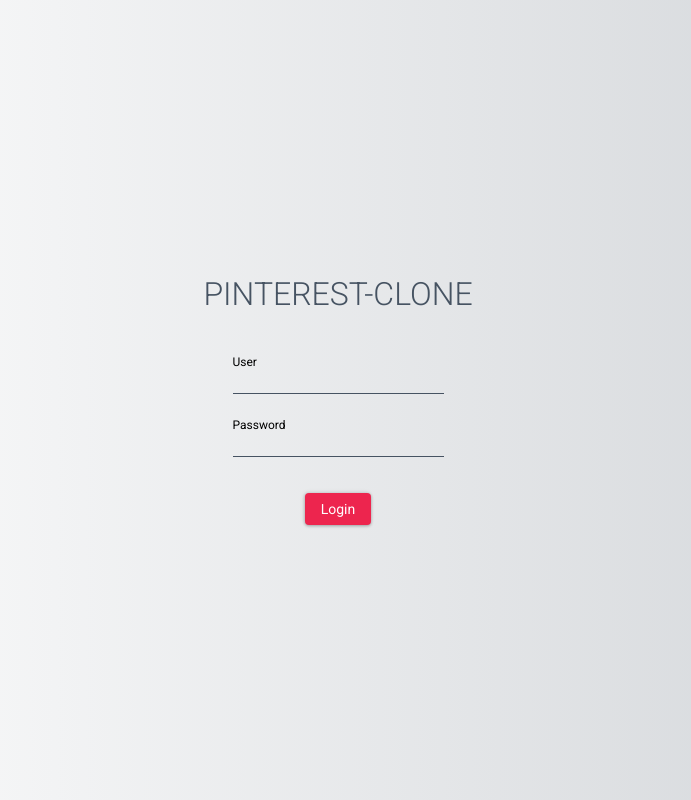
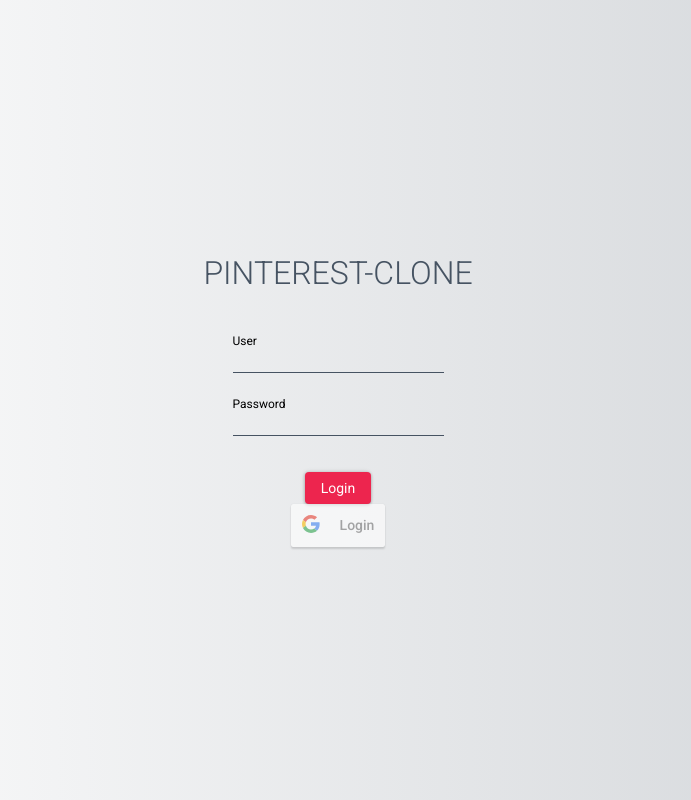
Before and after one commit to gustavoalvescc/pinterest-clone, a React (Create React App) app: page / in a window 1280 px wide. Shown: the whole page, without its empty margins (302-993 px from the left). Built offline with nearby package versions, Linux system fonts and the light colour scheme.

Commit message:
Iniciating login with google

```diff
--- a/package.json
+++ b/package.json
@@ -6,7 +6,10 @@
     "history": "^4.7.2",
     "react": "^16.6.0",
     "react-dom": "^16.6.0",
-    "react-router-dom": "^4.3.1"
+    "react-facebook-login": "^4.1.1",
+    "react-google-login": "^3.2.1",
+    "react-router-dom": "^4.3.1",
+    "react-twitter-auth": "0.0.12"
   },
   "devDependencies": {
     "react-scripts": "2.0.5"
--- a/src/pages/Login.js
+++ b/src/pages/Login.js
@@ -1,4 +1,5 @@
 import React from 'react';
+import { GoogleLogin } from 'react-google-login';
 
 export class Login extends React.Component{
   constructor(props){
@@ -8,6 +9,30 @@
   handleLogin(){
     this.props.history.push("/home");
   }
+
+
+  googleResponse = (response) => {
+    console.log('beleza '+ response.accessToken);
+    const tokenBlob = JSON.stringify({access_token: response.accessToken}, {type : 'application/json'});
+    const options = {
+        method: 'POST',
+        body: tokenBlob,
+        mode: 'cors',
+        cache: 'default'
+    };
+    //var token = 'ya29.GlxHBv9zL_v6Fo54g4lLz_8jKn-zVFL3fsEIbQtIGq0oec6GfXm9b8gzpLgVnWHu6sa9X4oF4s9EvmKOGy2JfQpGyWrIdzhSH6qlBUkQO3yWW6yqI-obaCRoj6lXMA';
+    fetch(`http://localhost:3000/auth/google?access_token=${response.accessToken}`).then(r => {
+        console.log(r);
+        const token = r.headers.get('x-auth-token');
+        console.log('token: ', token)
+        r.json().then(user => {
+            if (token) {
+                this.setState({isAuthenticated: true, user, token})
+            }
+        });
+    })
+};
+
   render(){
     return (
       <div className="login-container">
@@ -23,6 +48,12 @@
           <input type="password" id="pass_login" />
         </div>
         <a class="btn btn-raised btn-primary" onClick={this.handleLogin}>Login</a>
+        <GoogleLogin
+            clientId="567517796763-406ja47bp7ptc75cscu5qdpd275d402v.apps.googleusercontent.com"
+            buttonText="Login"
+            onSuccess={this.googleResponse}
+            onFailure={this.onFailure}
+        />
       </div>
     );
   }
```
Also changed, not shown: 1 other file (tests, documents, lock files or other folders).
